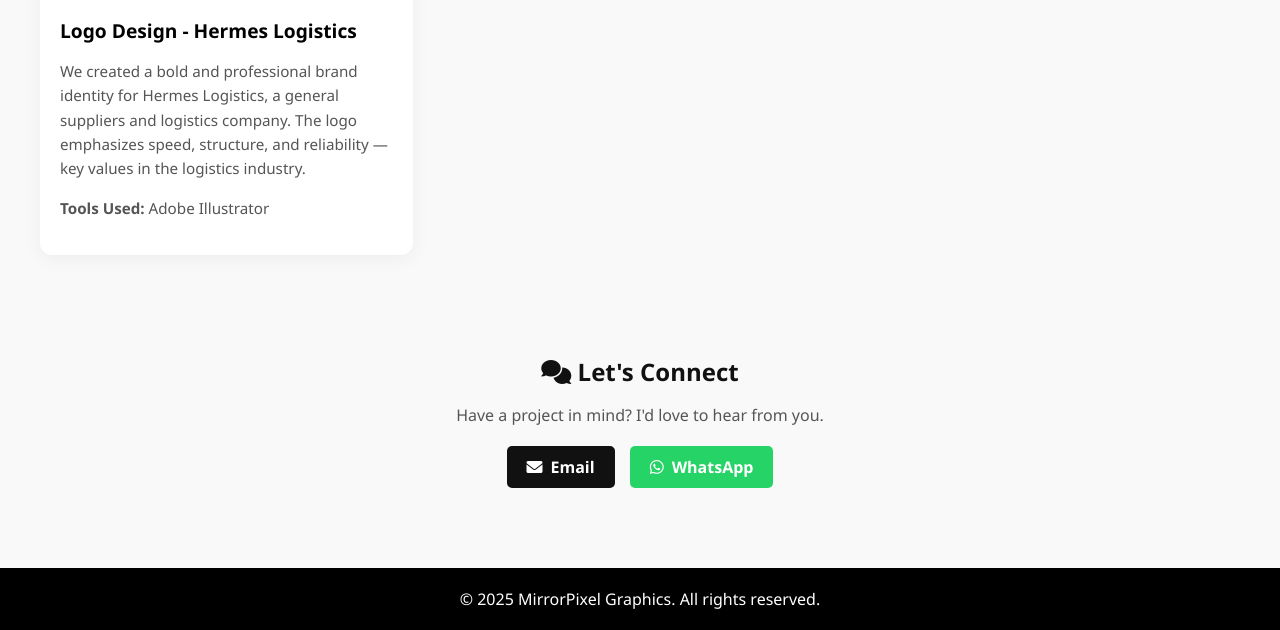
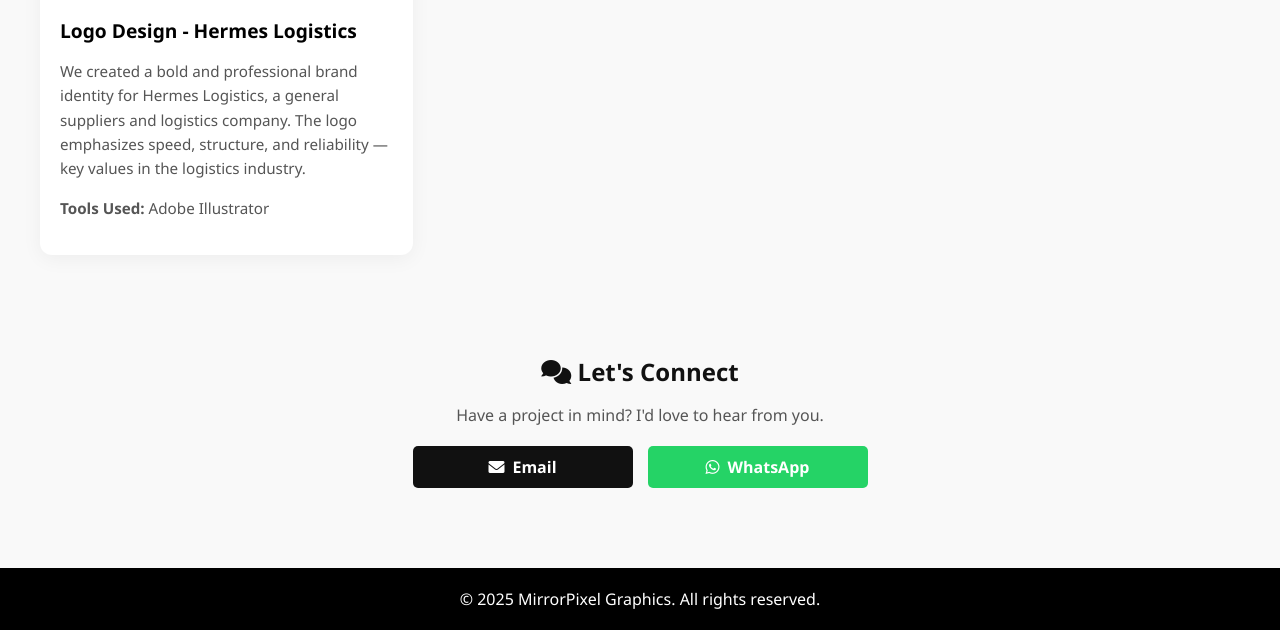
Before and after one commit to LennyTechiq/portfolio, a plain HTML site: page design-portfolio.html in a window 1280 px wide. Shown: the part 1053-1683 px from the top of the page. Drawn offline with Linux system fonts and the light colour scheme.

Commit message:
Updating Buttons styling.

```diff
--- a/portfolio-style.css
+++ b/portfolio-style.css
@@ -179,6 +179,10 @@
   border-radius: 5px;
   font-weight: bold;
   transition: background-color 0.3s ease;
+
+  min-width: 180px;
+  justify-content: center;
+  text-align: center;
 }
 
 .contact-btn i {
```
